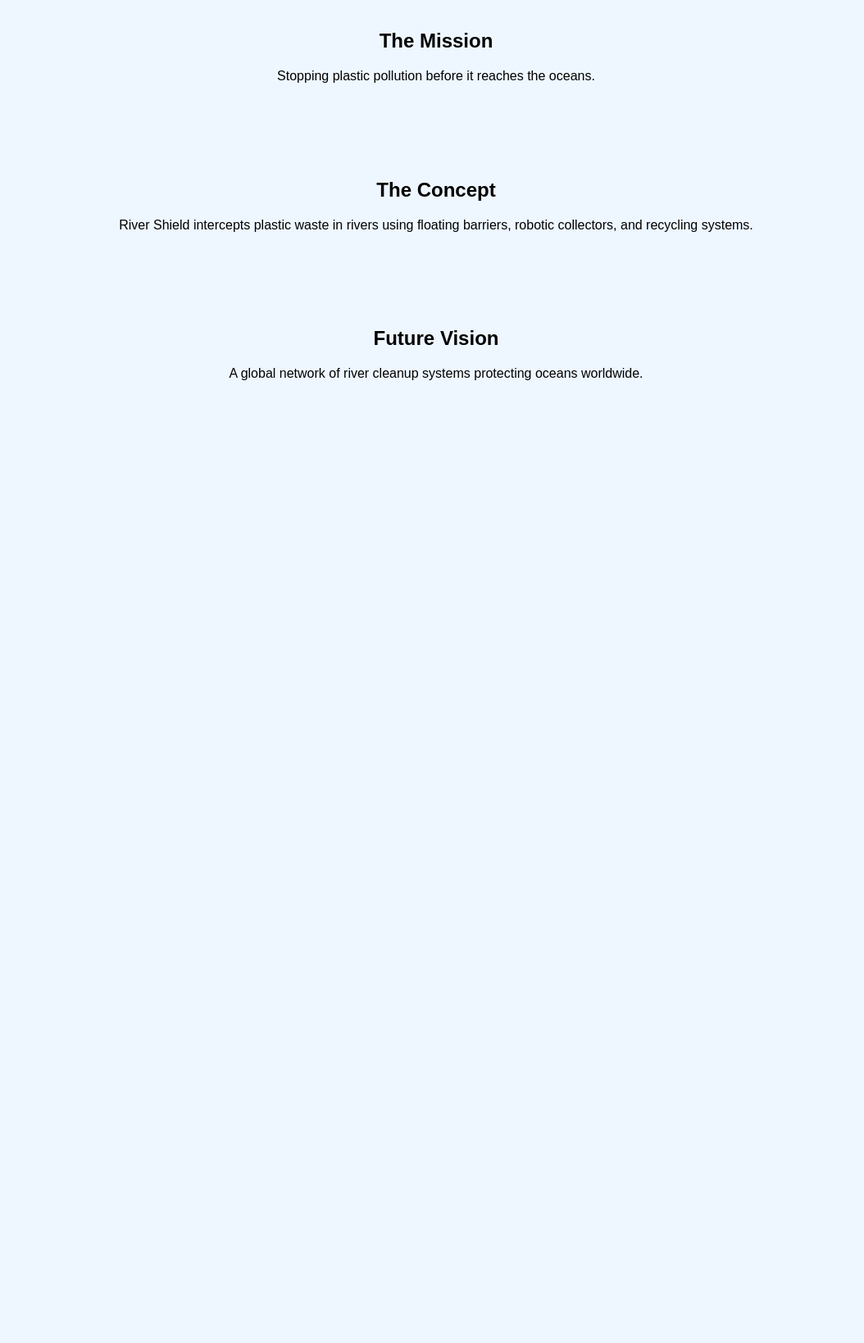
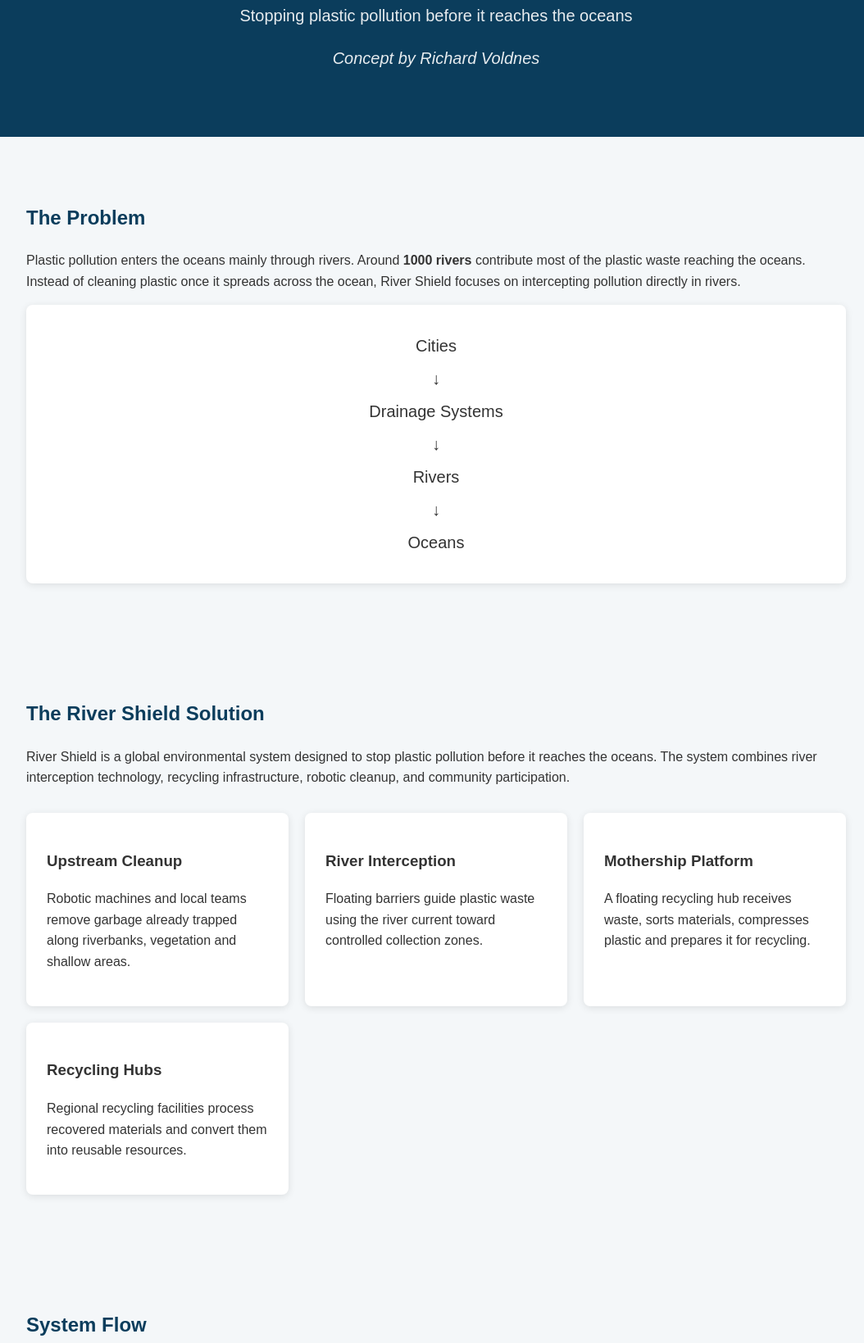
Before and after one commit to rivershield-richard/rivershield, a plain HTML site: page index.html in a window 1280 px wide. Shown: the part 238-1877 px from the top of the page at 82% size, without its empty margins (108-1162 px from the left). Before the commit the page ends 800 px from the top, so only its background shows below. Drawn offline with Linux system fonts and the light colour scheme.

Commit message:
Update index.html

```diff
--- a/index.html
+++ b/index.html
@@ -1,54 +1,201 @@
 <!DOCTYPE html>
-<html>
-
+<html lang="en">
 <head>
+<meta charset="UTF-8">
+<meta name="viewport" content="width=device-width, initial-scale=1.0">
 <title>River Shield</title>
 
 <style>
-body {
-  font-family: Arial, sans-serif;
-  text-align: center;
-  background: #eef7ff;
-  margin: 0;
+
+body{
+margin:0;
+font-family:Arial, Helvetica, sans-serif;
+background:#f4f7f9;
+color:#333;
+line-height:1.6;
 }
 
-header {
-  background: #0077cc;
-  color: white;
-  padding: 50px;
+header{
+background:#0b3d5c;
+color:white;
+padding:60px 20px;
+text-align:center;
 }
 
-section {
-  max-width: 900px;
-  margin: auto;
-  padding: 40px;
+header h1{
+font-size:48px;
+margin-bottom:10px;
 }
+
+header p{
+font-size:20px;
+opacity:0.9;
+}
+
+section{
+padding:60px 20px;
+max-width:1000px;
+margin:auto;
+}
+
+h2{
+color:#0b3d5c;
+margin-bottom:20px;
+}
+
+.flow{
+text-align:center;
+font-size:20px;
+line-height:2;
+background:white;
+padding:30px;
+border-radius:8px;
+box-shadow:0 2px 10px rgba(0,0,0,0.1);
+}
+
+.cards{
+display:grid;
+grid-template-columns:repeat(auto-fit,minmax(250px,1fr));
+gap:20px;
+margin-top:30px;
+}
+
+.card{
+background:white;
+padding:25px;
+border-radius:8px;
+box-shadow:0 2px 10px rgba(0,0,0,0.1);
+}
+
+footer{
+background:#0b3d5c;
+color:white;
+text-align:center;
+padding:30px;
+margin-top:40px;
+}
+
 </style>
-
 </head>
 
 <body>
 
 <header>
-  <h1>River Shield</h1>
-  <p>Global River Cleanup & Recycling System</p>
+<h1>River Shield</h1>
+<p>Global River Cleanup & Recycling System</p>
+<p>Stopping plastic pollution before it reaches the oceans</p>
+<p><em>Concept by Richard Voldnes</em></p>
 </header>
 
 <section>
-  <h2>The Mission</h2>
-  <p>Stopping plastic pollution before it reaches the oceans.</p>
+<h2>The Problem</h2>
+
+<p>
+Plastic pollution enters the oceans mainly through rivers.
+Around <strong>1000 rivers</strong> contribute most of the plastic waste reaching the oceans.
+Instead of cleaning plastic once it spreads across the ocean,
+River Shield focuses on intercepting pollution directly in rivers.
+</p>
+
+<div class="flow">
+Cities<br>
+↓<br>
+Drainage Systems<br>
+↓<br>
+Rivers<br>
+↓<br>
+Oceans
+</div>
+
 </section>
 
 <section>
-  <h2>The Concept</h2>
-  <p>River Shield intercepts plastic waste in rivers using floating barriers, robotic collectors, and recycling systems.</p>
+
+<h2>The River Shield Solution</h2>
+
+<p>
+River Shield is a global environmental system designed to stop plastic pollution before it reaches the oceans.
+The system combines river interception technology, recycling infrastructure,
+robotic cleanup, and community participation.
+</p>
+
+<div class="cards">
+
+<div class="card">
+<h3>Upstream Cleanup</h3>
+<p>
+Robotic machines and local teams remove garbage already trapped
+along riverbanks, vegetation and shallow areas.
+</p>
+</div>
+
+<div class="card">
+<h3>River Interception</h3>
+<p>
+Floating barriers guide plastic waste using the river current
+toward controlled collection zones.
+</p>
+</div>
+
+<div class="card">
+<h3>Mothership Platform</h3>
+<p>
+A floating recycling hub receives waste, sorts materials,
+compresses plastic and prepares it for recycling.
+</p>
+</div>
+
+<div class="card">
+<h3>Recycling Hubs</h3>
+<p>
+Regional recycling facilities process recovered materials
+and convert them into reusable resources.
+</p>
+</div>
+
+</div>
+
 </section>
 
 <section>
-  <h2>Future Vision</h2>
-  <p>A global network of river cleanup systems protecting oceans worldwide.</p>
+
+<h2>System Flow</h2>
+
+<div class="flow">
+
+Upstream Cleanup<br>
+↓<br>
+River Interception Barriers<br>
+↓<br>
+Robot Collectors<br>
+↓<br>
+Mothership Recycling Platform<br>
+↓<br>
+Recycling Hubs
+
+</div>
+
 </section>
 
+<section>
+
+<h2>Global Impact</h2>
+
+<p>
+River Shield aims to create a global network of river cleanup systems.
+By stopping pollution at its source, the project can dramatically reduce
+plastic entering the oceans every year while also creating recycling
+infrastructure and local jobs.
+</p>
+
+</section>
+
+<footer>
+
+<p>River Shield Project</p>
+<p>Protecting rivers. Protecting oceans.</p>
+
+</footer>
+
 </body>
-
 </html>
```
